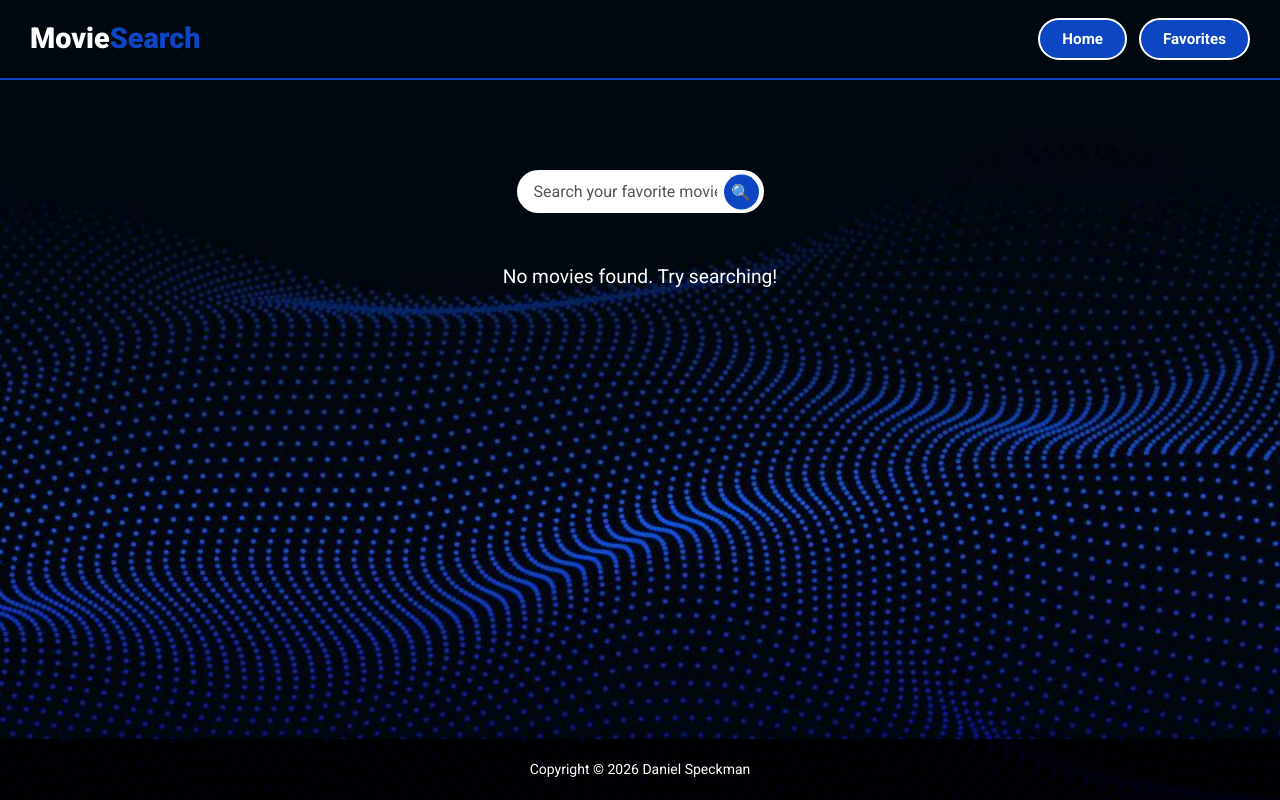
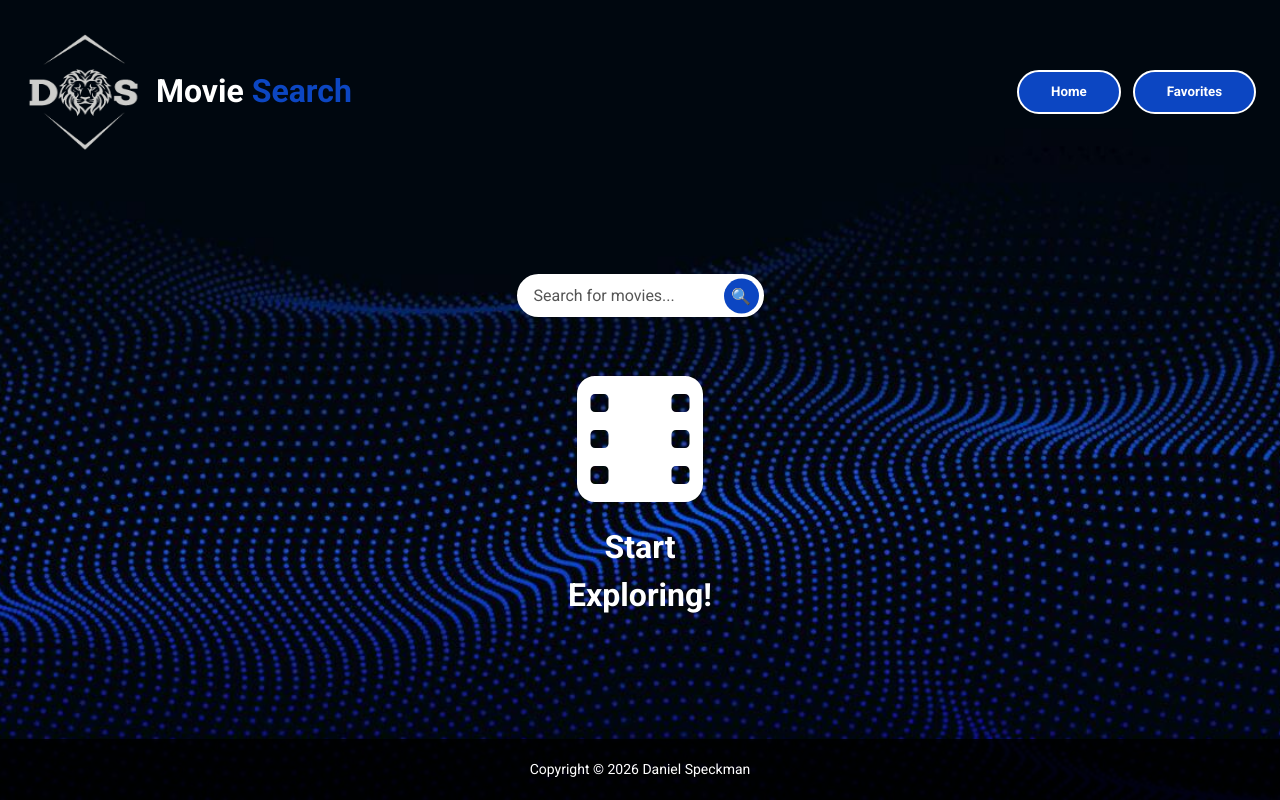
Before and after one commit to dspeckman76/movie-search-react, a React (Create React App) app: page / in a window 1280 px wide. Built offline with nearby package versions, Linux system fonts and the light colour scheme.

Commit message:
Jan 19 Update 1

```diff
--- a/package.json
+++ b/package.json
@@ -3,6 +3,7 @@
   "version": "0.1.0",
   "private": true,
   "dependencies": {
+    "@fortawesome/fontawesome-svg-core": "^7.1.0",
     "@fortawesome/free-solid-svg-icons": "^7.1.0",
     "@fortawesome/react-fontawesome": "^3.1.1",
     "@testing-library/dom": "^10.4.1",
--- a/src/App.js
+++ b/src/App.js
@@ -1,3 +1,4 @@
+// src/App.js
 import React, { useState } from "react";
 import { BrowserRouter as Router, Routes, Route } from "react-router-dom";
 import Home from "./pages/Home/Home";
@@ -10,33 +11,69 @@ import "react-toastify/dist/ReactToastify.css";
 import "./App.css";
 
 function App() {
+  // Lifted state here so it's accessible to all pages
   const [movies, setMovies] = useState([]);
+  const [searchPerformed, setSearchPerformed] = useState(false);
+
+  const handleSearch = async (query) => {
+    if (!query) return;
+
+    try {
+      const OMDB_KEY = process.env.REACT_APP_OMDB_API_KEY;
+      const res = await fetch(
+        `https://www.omdbapi.com/?s=${encodeURIComponent(query)}&apikey=${OMDB_KEY}`
+      );
+      const data = await res.json();
+
+      if (data.Search) {
+        setMovies(data.Search);
+        setSearchPerformed(true);
+      } else {
+        setMovies([]);
+        setSearchPerformed(true);
+      }
+    } catch (err) {
+      console.error("Error fetching OMDb data:", err);
+      setMovies([]);
+      setSearchPerformed(true);
+    }
+  };
 
   return (
     <Router>
       <div className="app__wrapper">
-        <Header setMovies={setMovies} />
+        <Header />
 
         <main className="main">
           <Routes>
             <Route
               path="/"
-              element={<Home movies={movies} setMovies={setMovies} />}
+              element={
+                <Home
+                  movies={movies}
+                  searchPerformed={searchPerformed}
+                  onSearch={handleSearch}
+                />
+              }
             />
-            <Route
-              path="/movie/:id"
-              element={<MovieDetails movies={movies} />}
-            />
-            <Route
-              path="/favorites"
-              element={<Favorites movies={movies} />}
-            />
+            <Route path="/movie/:id" element={<MovieDetails />} />
+            <Route path="/favorites" element={<Favorites />} />
           </Routes>
         </main>
 
         <Footer />
 
-        <ToastContainer position="top-right" autoClose={2000} />
+        <ToastContainer
+          position="top-right"
+          autoClose={2000}
+          hideProgressBar={false}
+          newestOnTop={false}
+          closeOnClick
+          rtl={false}
+          pauseOnFocusLoss
+          draggable
+          pauseOnHover
+        />
       </div>
     </Router>
   );
--- a/src/components/Header/Header.css
+++ b/src/components/Header/Header.css
@@ -1,74 +1,55 @@
-/* MAIN HEADER */
-.header {
-  width: 100%;
-  height: 80px;
+.header__row {
   display: flex;
   justify-content: space-between;
   align-items: center;
-  background-color: #00070f; /* deep dark background */
-  padding: 0 30px;
-  box-sizing: border-box;
-  border-bottom: 2px solid #0c46c2; /* subtle accent */
-  z-index: 10;
+  padding: 24px;
+  flex-wrap: wrap;
 }
 
-/* LEFT SIDE: LOGO + TITLE */
-.header-left {
+.logo {
+  display: flex;
+  align-items: center;
+}
+
+.logo__img {
+  width: 100px;
+  height: 100px;
+  filter: invert(100%);
+}
+
+.title p {
+  font-weight: bold;
+  font-size: 2rem;
+  margin-left: 12px;
+  padding-bottom: 2px;
+}
+
+.title p span {
+  color: #0c46c2; /* Highlight for "Search" */
+}
+
+.nav-links {
   display: flex;
   align-items: center;
   gap: 12px;
 }
 
-/* LOGO IMAGE */
-.logo {
-  height: 60px;
-  width: auto;
-  filter: brightness(0) invert(1); /* make logo white */
+.favorites__btn {
+  padding: 10px 32px;
+  border-radius: 500px;
+  color: #fff;
+  font-weight: bold;
+  background-color: #0c46c2;
+  border: 2px solid #fff;
+  transition: all 0.3s ease;
 }
 
-/* TITLE TEXT */
-.site-title {
-  font-family: 'Roboto', sans-serif;
-  font-size: 1.8rem;
-  font-weight: 900;
+.favorites__btn:hover {
+  background: #0799ed;
+  transform: scale(1.1);
+}
+
+.favorites__btn:active {
+  background: #42e7ef;
   color: #fff;
 }
-
-.site-title .highlight {
-  color: #0c46c2; /* blue accent */
-}
-
-/* NAV LINKS */
-.nav-links {
-  display: flex;
-  gap: 12px;
-}
-
-/* BUTTON-LIKE LINKS */
-.nav-btn {
-  padding: 10px 22px;
-  font-size: 0.95rem;
-  font-weight: bold;
-  color: #fff;
-  background-color: #0c46c2;
-  border: 2px solid #fff;
-  border-radius: 500px;
-  text-decoration: none;
-  transition: all 300ms ease;
-  display: flex;
-  align-items: center;
-  justify-content: center;
-}
-
-.nav-btn:hover {
-  background-color: #0940a1;
-  border-color: yellow;
-  color: yellow;
-}
-
-/* OPTIONAL ACTIVE LINK STYLING */
-/* If you want to highlight active route */
-.nav-btn.active {
-  background-color: #0940a1;
-  border-color: #fff;
-}
--- a/src/components/Header/Header.jsx
+++ b/src/components/Header/Header.jsx
@@ -1,30 +1,34 @@
+// src/components/Header/Header.jsx
 import React from "react";
 import { useNavigate } from "react-router-dom";
 import "./Header.css";
+import logoImg from "../../assets/logo-2.png"; // replace with your actual logo path
 
-function Header({ setMovies }) {
+function Header() {
   const navigate = useNavigate();
 
-  const handleHomeClick = () => {
-    if (setMovies) setMovies([]); // clear search results
-    navigate("/");
-  };
-
   return (
-    <header className="header">
-      <div className="header-left">
-        <h1 className="site-title">
-          Movie <span className="highlight">Search</span>
-        </h1>
+    <header className="header__row">
+      {/* Logo + Title */}
+      <div className="logo">
+        <img src={logoImg} alt="Logo" className="logo__img" />
+        <div className="title">
+          <p>
+            Movie <span>Search</span>
+          </p>
+        </div>
       </div>
 
+      {/* Navigation Buttons */}
       <nav className="nav-links">
-        <button className="nav-btn" onClick={handleHomeClick}>
+        <button
+          className="favorites__btn"
+          onClick={() => navigate("/")}
+        >
           Home
         </button>
-
         <button
-          className="nav-btn"
+          className="favorites__btn"
           onClick={() => navigate("/favorites")}
         >
           Favorites
--- a/src/components/MovieCard/MovieCard.jsx
+++ b/src/components/MovieCard/MovieCard.jsx
@@ -1,58 +1,52 @@
+// src/components/MovieCard/MovieCard.jsx
 import React, { useEffect, useState } from "react";
-import { Link } from "react-router-dom";
+import { Link, useLocation } from "react-router-dom";
+import "./MovieCard.css";
 import placeholder from "../../assets/blank-poster.png";
-import "./MovieCard.css";
 
 function MovieCard({ movie }) {
   const [posterUrl, setPosterUrl] = useState(placeholder);
+  const location = useLocation();
 
+  // Extract current search query from Home page URL
+  const searchParams = new URLSearchParams(location.search);
+  const currentQuery = searchParams.get("search") || "";
+
+  // Fetch poster from TMDb using IMDb ID
   useEffect(() => {
-    const fetchPosterFromTMDb = async () => {
+    const fetchTMDbPoster = async () => {
       try {
         const TMDB_KEY = process.env.REACT_APP_TMDB_API_KEY;
-
         const res = await fetch(
           `https://api.themoviedb.org/3/find/${movie.imdbID}?api_key=${TMDB_KEY}&external_source=imdb_id`
         );
-
         const data = await res.json();
-
-        if (data.movie_results && data.movie_results.length > 0) {
-          const posterPath = data.movie_results[0].poster_path;
-          if (posterPath) {
-            setPosterUrl(`https://image.tmdb.org/t/p/w500${posterPath}`);
-          }
+        if (
+          data.movie_results &&
+          data.movie_results.length > 0 &&
+          data.movie_results[0].poster_path
+        ) {
+          setPosterUrl(
+            `https://image.tmdb.org/t/p/w500${data.movie_results[0].poster_path}`
+          );
         }
       } catch (err) {
-        console.error("TMDb poster fetch failed:", err);
+        console.error("Error fetching TMDb poster:", err);
       }
     };
 
-    // Prefer OMDb poster if available
-    if (movie.Poster && movie.Poster !== "N/A") {
-      setPosterUrl(movie.Poster);
-    } else {
-      fetchPosterFromTMDb();
-    }
-  }, [movie]);
+    fetchTMDbPoster();
+  }, [movie.imdbID]);
 
   return (
-    <Link
-      to={`/movie/${movie.imdbID}`}
-      state={{ fromResults: true }}
-      className="movie__card"
-    >
-      <img
-        src={posterUrl}
-        alt={movie.Title}
-        className="movie__poster"
-      />
-
-      <div className="movie__info">
+    <div className="movie__card">
+      {/* Include current search query in the link */}
+      <Link to={`/movie/${movie.imdbID}?search=${encodeURIComponent(currentQuery)}`}>
+        <img src={posterUrl || placeholder} alt={movie.Title} />
         <h3>{movie.Title}</h3>
         <p>{movie.Year}</p>
-      </div>
-    </Link>
+      </Link>
+    </div>
   );
 }
 
--- a/src/components/SearchBar/SearchBar.css
+++ b/src/components/SearchBar/SearchBar.css
@@ -38,7 +38,7 @@
   position: relative;
   display: flex;
   width: 100%;
-  max-width: 400px;
+  max-width: 500px;
 }
 
 /* Search input */
--- a/src/components/SearchBar/SearchBar.jsx
+++ b/src/components/SearchBar/SearchBar.jsx
@@ -1,8 +1,9 @@
+// src/components/SearchBar/SearchBar.jsx
 import React, { useState } from "react";
 import { useNavigate, useLocation } from "react-router-dom";
 import "./SearchBar.css";
 
-function SearchBar({ onSearch }) {
+function SearchBar({ onSearch, backTarget }) {
   const [query, setQuery] = useState("");
   const navigate = useNavigate();
   const location = useLocation();
@@ -13,8 +14,16 @@ function SearchBar({ onSearch }) {
     setQuery("");
   };
 
-  // Only show back button if not on Home page
+  // Show back button if not on Home
   const showBackButton = location.pathname !== "/";
+
+  const handleBack = () => {
+    if (backTarget) {
+      navigate(backTarget); // go to specified route
+    } else {
+      navigate(-1); // default browser history back
+    }
+  };
 
   return (
     <form className="search-bar" onSubmit={handleSubmit}>
@@ -22,7 +31,7 @@ function SearchBar({ onSearch }) {
         <button
           type="button"
           className="back-btn"
-          onClick={() => navigate(-1)}
+          onClick={handleBack}
         >
           ← Back
         </button>
@@ -31,12 +40,13 @@ function SearchBar({ onSearch }) {
       <div className="search-input-wrapper">
         <input
           type="text"
-          placeholder="Search your favorite movie..."
+          placeholder="Search for movies..."
           value={query}
           onChange={(e) => setQuery(e.target.value)}
         />
-        <button type="submit" className="search-btn">🔍</button>
-
+        <button type="submit" className="search-btn">
+          🔍
+        </button>
       </div>
     </form>
   );
--- a/src/pages/Home/Home.css
+++ b/src/pages/Home/Home.css
@@ -7,19 +7,52 @@
   width: 100%;
 }
 
-/* Centers the search bar and "no results" vertically stacked */
+/* Center search bar + messages */
 .home__search-center {
   display: flex;
   flex-direction: column;
   align-items: center;
-  width: 100%;
   margin: 40px 0;
-  gap: 20px; /* space between search bar and no results message */
+  gap: 20px; /* spacing between search bar and messages */
 }
 
-/* "No results" message styling */
+/* Start Exploring section */
+.start__exploring {
+  display: flex;
+  flex-direction: column;
+  align-items: center;
+  color: #fff;
+  gap: 12px;
+}
+
+.start__exploring h2 {
+  font-size: 2rem;
+  font-weight: 600;
+  text-align: center;
+}
+
+/* No results message */
 .no-results {
   color: #fff;
   font-size: 1.2rem;
   text-align: center;
 }
+
+/* Movie cards grid */
+.results__container {
+  display: flex;
+  flex-wrap: wrap;
+  gap: 20px;
+  padding: 20px;
+  justify-content: center;
+}
+
+/* Responsive adjustments */
+@media (max-width: 576px) {
+  .start__exploring h2 {
+    font-size: 1.5rem;
+  }
+  .no-results {
+    font-size: 1rem;
+  }
+}
--- a/src/pages/Home/Home.jsx
+++ b/src/pages/Home/Home.jsx
@@ -1,42 +1,36 @@
 // src/pages/Home/Home.jsx
-import React, { useState } from "react";
+import React from "react";
 import MovieCard from "../../components/MovieCard/MovieCard";
 import SearchBar from "../../components/SearchBar/SearchBar";
 import "./Home.css";
 
-function Home() {
-  const [movies, setMovies] = useState([]);
 
-  const handleSearch = async (query) => {
-    if (!query) return;
+import { FontAwesomeIcon } from "@fortawesome/react-fontawesome";
+import { faFilm } from "@fortawesome/free-solid-svg-icons";
 
-    try {
-      const OMDB_KEY = process.env.REACT_APP_OMDB_API_KEY;
-      const res = await fetch(
-        `https://www.omdbapi.com/?s=${encodeURIComponent(query)}&apikey=${OMDB_KEY}`
-      );
-      const data = await res.json();
-
-      if (data.Search) setMovies(data.Search);
-      else setMovies([]);
-    } catch (err) {
-      console.error("Error fetching OMDb data:", err);
-      setMovies([]);
-    }
-  };
-
+function Home({ movies, searchPerformed, onSearch }) {
   return (
     <div className="home__wrapper">
-      {/* Center search bar and "no results" message */}
+
+      {/* Center search bar and messages */}
       <div className="home__search-center">
-        <SearchBar onSearch={handleSearch} />
+        <SearchBar onSearch={onSearch} />
 
-        {movies.length === 0 && (
+        {/* Show Start Exploring if no search performed */}
+        {!searchPerformed && (
+          <div className="start__exploring">
+            <FontAwesomeIcon icon={faFilm} size="6x" />
+            <h2>Start Exploring!</h2>
+          </div>
+        )}
+
+        {/* Show No Results if search performed but no movies */}
+        {searchPerformed && movies.length === 0 && (
           <p className="no-results">No movies found. Try searching!</p>
         )}
       </div>
 
-      {/* Movie cards */}
+      {/* Movie cards grid */}
       {movies.length > 0 && (
         <div className="results__container">
           {movies.map((movie) => (
--- a/src/pages/MovieDetails/MovieDetails.jsx
+++ b/src/pages/MovieDetails/MovieDetails.jsx
@@ -1,65 +1,116 @@
+// src/pages/MovieDetails/MovieDetails.jsx
 import React, { useEffect, useState } from "react";
-import { useParams, useLocation } from "react-router-dom";
-import Header from "../../components/Header/Header";
-import Footer from "../../components/Footer/Footer";
-import BackButton from "../../components/BackButton/BackButton";
+import { useParams, useNavigate, useLocation } from "react-router-dom";
+import "./MovieDetails.css";
 import placeholder from "../../assets/blank-poster.png";
-import "./MovieDetails.css";
+import SearchBar from "../../components/SearchBar/SearchBar";
 
 function MovieDetails() {
   const { id } = useParams();
+  const navigate = useNavigate();
   const location = useLocation();
   const [movie, setMovie] = useState(null);
+  const [posterUrl, setPosterUrl] = useState(placeholder);
 
+  // Extract previous search query from URL (if any)
+  const searchParams = new URLSearchParams(location.search);
+  const prevSearch = searchParams.get("search") || "";
+
+  // Fetch movie details from OMDb
   useEffect(() => {
-    const fetchMovie = async () => {
+    const fetchMovieDetails = async () => {
       try {
         const OMDB_KEY = process.env.REACT_APP_OMDB_API_KEY;
         const res = await fetch(
           `https://www.omdbapi.com/?i=${id}&apikey=${OMDB_KEY}`
         );
         const data = await res.json();
-        setMovie(data);
+        if (data) setMovie(data);
       } catch (err) {
-        console.error(err);
+        console.error("Error fetching movie details:", err);
       }
     };
 
-    fetchMovie();
+    fetchMovieDetails();
   }, [id]);
 
+  // Fetch poster from TMDb using IMDb ID
+  useEffect(() => {
+    const fetchTMDbPoster = async () => {
+      try {
+        const TMDB_KEY = process.env.REACT_APP_TMDB_API_KEY;
+        const res = await fetch(
+          `https://api.themoviedb.org/3/find/${id}?api_key=${TMDB_KEY}&external_source=imdb_id`
+        );
+        const data = await res.json();
+        if (
+          data.movie_results &&
+          data.movie_results.length > 0 &&
+          data.movie_results[0].poster_path
+        ) {
+          setPosterUrl(
+            `https://image.tmdb.org/t/p/w500${data.movie_results[0].poster_path}`
+          );
+        }
+      } catch (err) {
+        console.error("Error fetching TMDb poster:", err);
+      }
+    };
+
+    fetchTMDbPoster();
+  }, [id]);
+
+  // Back button logic: go to Home with previous search
+  const handleBack = () => {
+    if (prevSearch) {
+      navigate(`/?search=${encodeURIComponent(prevSearch)}`);
+    } else {
+      navigate("/");
+    }
+  };
+
   if (!movie) {
-    return <p style={{ color: "white", textAlign: "center" }}>Loading…</p>;
+    return <p style={{ textAlign: "center", marginTop: "50px" }}>Loading...</p>;
   }
 
   return (
-    <>
+    <div className="movie__details">
+      {/* Back button */}
+      <div className="movie__header-top">
+        <button className="back-btn" onClick={handleBack}>
+          ← Back
+        </button>
+      </div>
 
-      <main className="main">
-        <BackButton fallback="/" />
-
-        <div className="movie__details">
+      {/* Top: poster + info */}
       <div className="movie__top">
+        <div className="movie__poster-container">
           <img
-              src={movie.Poster !== "N/A" ? movie.Poster : placeholder}
+            className="movie__poster"
+            src={posterUrl || placeholder}
             alt={movie.Title}
-              className="movie__poster"
           />
+        </div>
 
         <div className="movie__info-container">
-              <h1>{movie.Title}</h1>
-              <p><strong>Year:</strong> {movie.Year}</p>
+          <div className="movie__title-row">
+            <h2>{movie.Title}</h2>
+            <p>{movie.Year}</p>
+          </div>
           <p><strong>Genre:</strong> {movie.Genre}</p>
           <p><strong>Director:</strong> {movie.Director}</p>
           <p><strong>Actors:</strong> {movie.Actors}</p>
-              <p><strong>Plot:</strong> {movie.Plot}</p>
+          <p><strong>IMDb Rating:</strong> {movie.imdbRating}</p>
+          <p><strong>Awards:</strong> {movie.Awards}</p>
         </div>
       </div>
+
+      {/* Bottom: plot */}
+      <div className="movie__bottom">
+        <h3 className="movie__plot--title">Plot</h3>
+        <p className="movie__plot">{movie.Plot}</p>
       </div>
-      </main>
-
-
-    </>
+    </div>
   );
 }
 
```
Also changed, not shown: 1 other file (tests, documents, lock files or other folders). Lines whose indentation alone changed are shown as unchanged.
